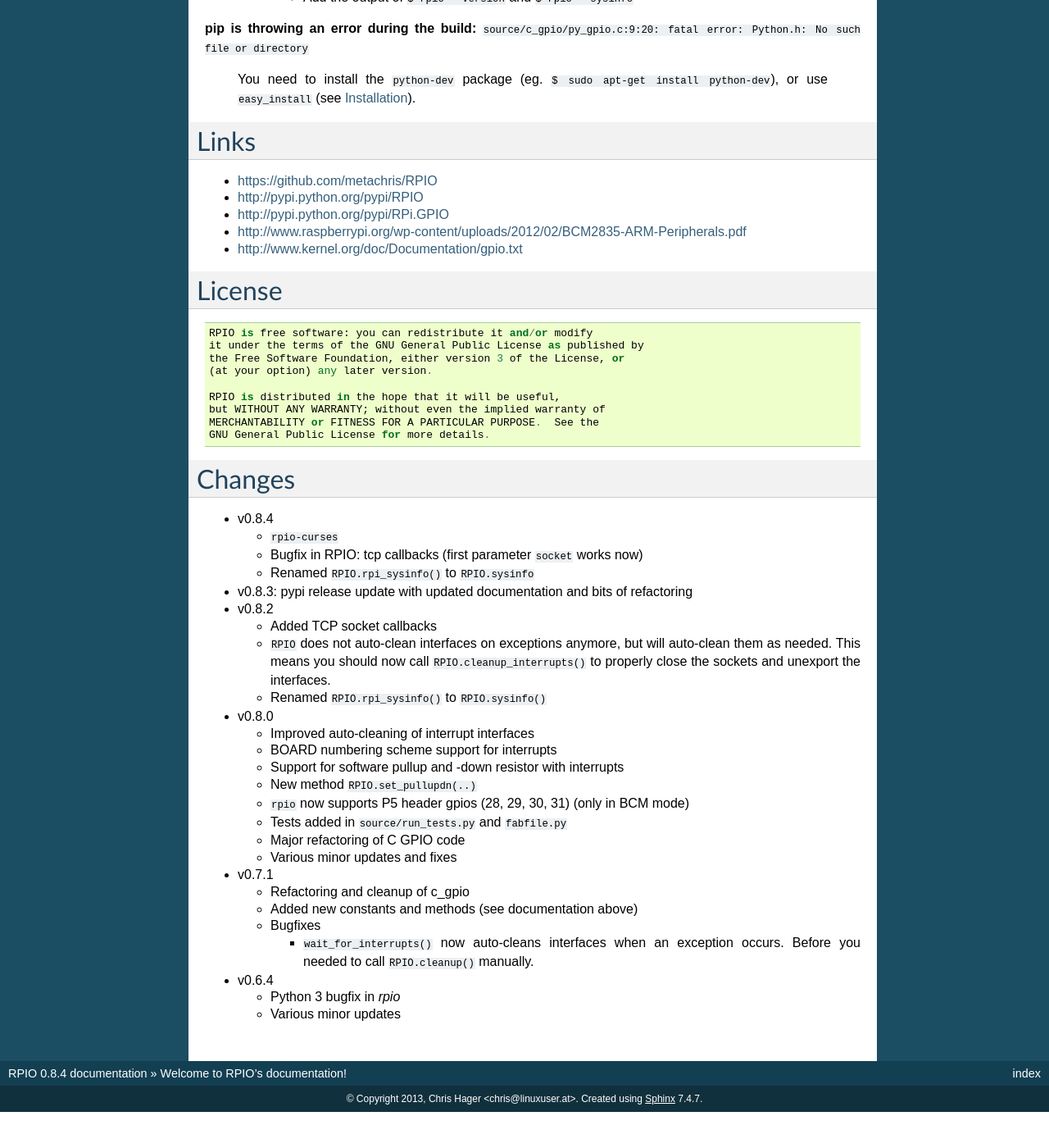
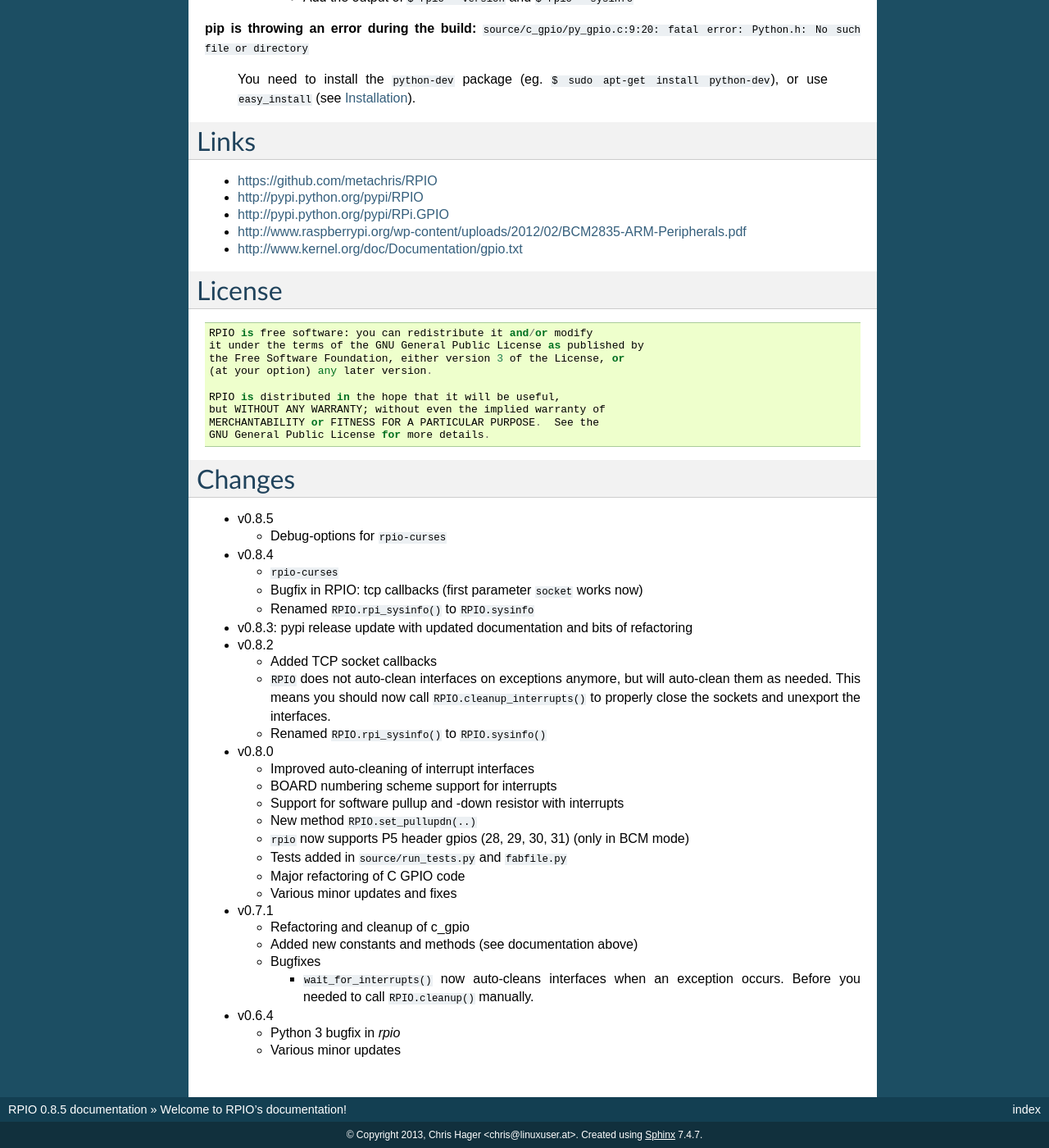
Before and after one commit to metachris/RPIO, a Sphinx documentation site: the page built from documentation/source/index.rst, in a window 1280 px wide and 1400 px high, scrolled down 6160 px. Shown: the whole window at 82% size. Built offline with Sphinx 7.4.7, drawn with Linux system fonts in a browser that asks for light colours; before the commit the page ends 7516 px from its top, so only the background shows below that; some of the changed text lies outside the part shown.

Commit message:
dev tag 0.8.5

```diff
--- a/documentation/source/conf.py
+++ b/documentation/source/conf.py
@@ -48,9 +48,9 @@
 # built documents.
 #
 # The short X.Y version.
-version = '0.8.4'
+version = '0.8.5'
 # The full version, including alpha/beta/rc tags.
-release = '0.8.4'
+release = '0.8.5'
 
 # The language for content autogenerated by Sphinx. Refer to documentation
 # for a list of supported languages.
--- a/documentation/source/index.rst
+++ b/documentation/source/index.rst
@@ -410,6 +410,10 @@
 Changes
 =======
 
+* v0.8.5
+
+  * Debug-options for ``rpio-curses``
+
 * v0.8.4
 
   * ``rpio-curses``
--- a/setup.py
+++ b/setup.py
@@ -8,7 +8,7 @@
 
 setup(
     name="RPIO",
-    version="0.8.4",
+    version="0.8.5",
     package_dir={"": "source"},
     packages=['RPIO'],
     ext_modules=[Extension('RPIO.GPIO', ['source/c_gpio/py_gpio.c', \
--- a/source/RPIO/__init__.py
+++ b/source/RPIO/__init__.py
@@ -102,7 +102,7 @@
 from GPIO import cleanup as _cleanup_orig
 from GPIO import setmode as _setmode
 
-VERSION = "0.8.4"
+VERSION = "0.8.5"
 
 # BCM numbering mode by default
 setmode(BCM)
```
Also changed, not shown: 1 other file.
